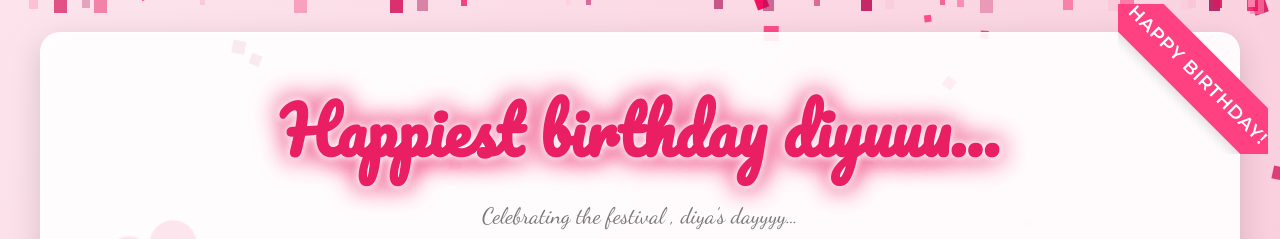
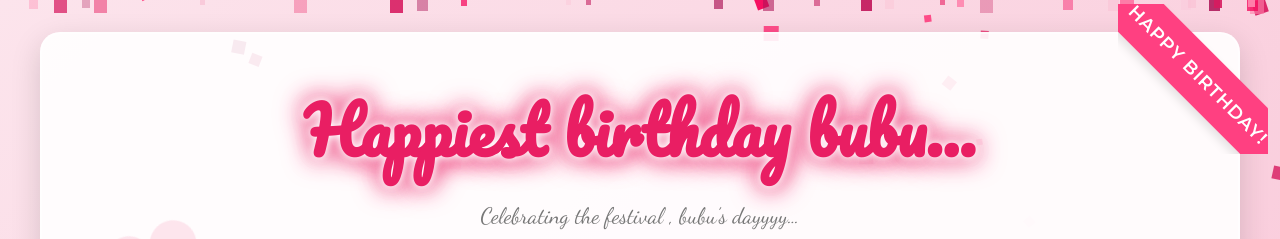
Before and after one commit to practiceop/happy_birthday_Shivani, a plain HTML site: page letter.html in a window 1280 px wide. Shown: the top 239 px of the page. Drawn offline with Linux system fonts and the light colour scheme.

Commit message:
Update letter.html

```diff
--- a/letter.html
+++ b/letter.html
@@ -660,8 +660,8 @@
     <div class="container">
         <div class="ribbon"></div>
         <header>
-            <h1>Happiest birthday diyuuu…</h1>
-            <p class="subtitle">Celebrating the festival , diya’s dayyyy…</p>
+            <h1>Happiest birthday bubu…</h1>
+            <p class="subtitle">Celebrating the festival , bubu’s dayyyy…</p>
 
         </header>
 
```
